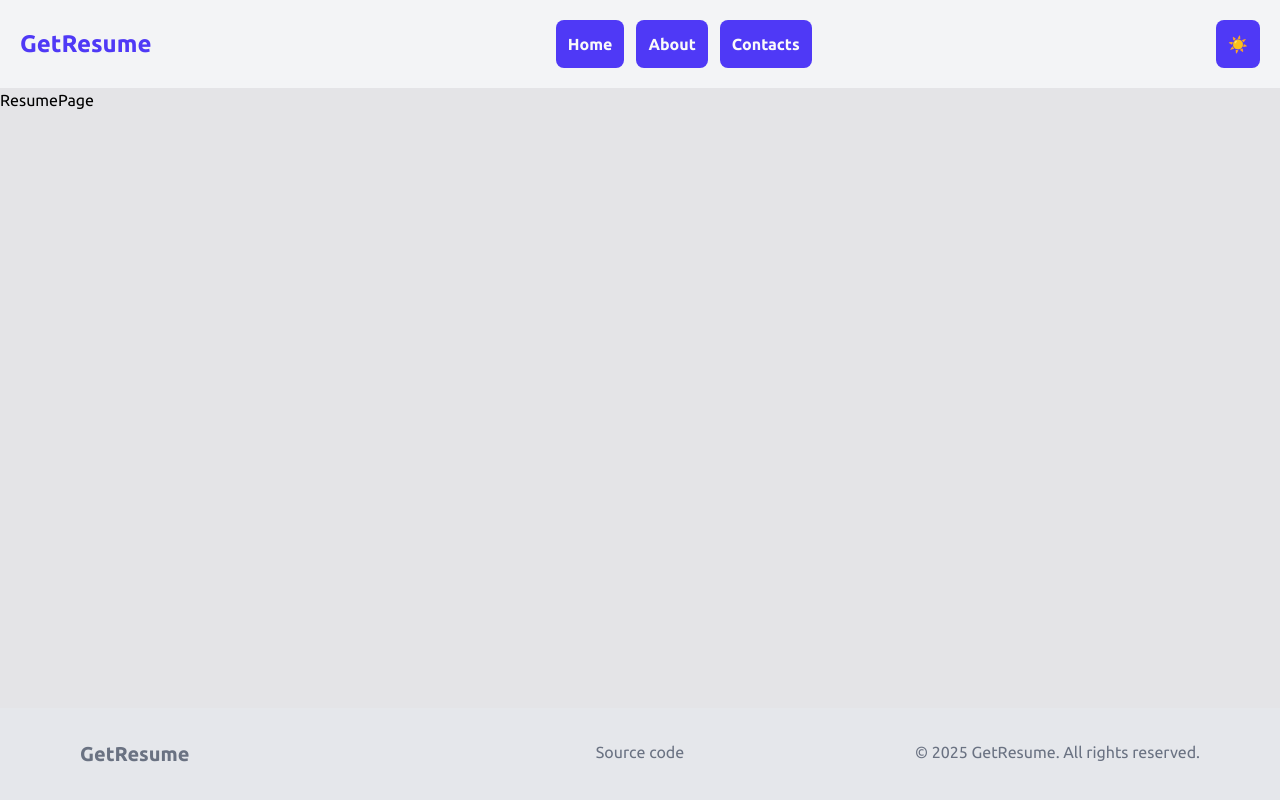
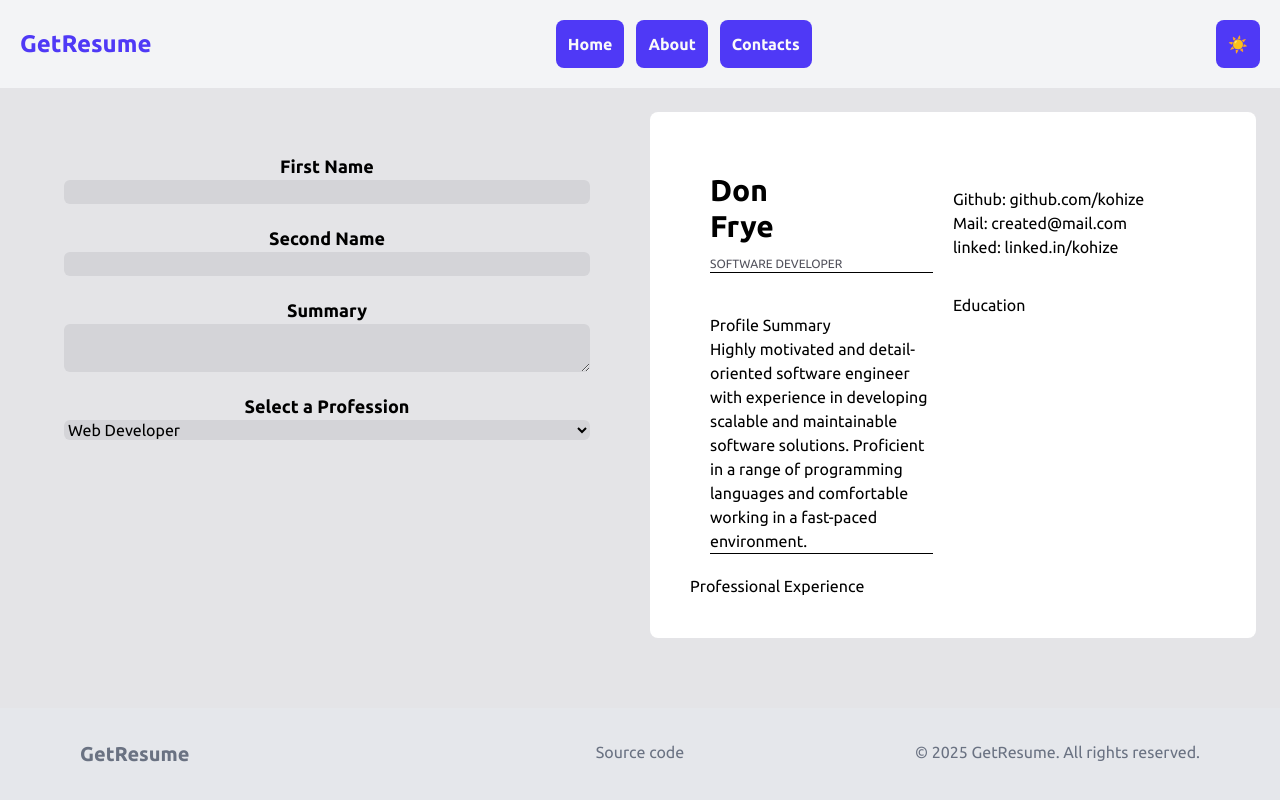
Before and after one commit to Kohize/GetResume, a React (Vite) app: page /resume in a window 1280 px wide. Built offline with nearby package versions, Linux system fonts and the light colour scheme.

Commit message:
form and resumepreview

```diff
--- a/src/Pages/ResumePage.jsx
+++ b/src/Pages/ResumePage.jsx
@@ -1,5 +1,12 @@
 import React from 'react';
+import Form from '../features/Form/Form';
+import ResumePreview from '../features/ResumePreview/ResumePreview';
 
 export default function ResumePage() {
-  return <div>ResumePage</div>;
+  return (
+    <div className="grid grid-cols-2 gap-x-5 py-6 px-6">
+      <Form />
+      <ResumePreview />
+    </div>
+  );
 }
--- /dev/null
+++ b/src/components/Input/Input.jsx
@@ -0,0 +1,74 @@
+import React from 'react';
+import { useDispatch } from 'react-redux';
+import {
+  setFirstName,
+  setSecondName,
+  setJob,
+  setSummary,
+} from '../../features/ResumePreview/ResumeSlice';
+
+export default function Input({ html, type, children, fieldType }) {
+  const dispatch = useDispatch();
+  const PROFESSIONS = [
+    'Web Developer',
+    'Front-End Developer',
+    'Back-End Developer',
+    'Full-Stack Developer',
+    'Mobile Developer',
+    'UI Designer',
+    'Game Developer',
+    'Data Scientist',
+  ];
+
+  const ACTIONS = {
+    firstName: setFirstName,
+    secondName: setSecondName,
+    job: setJob,
+    summary: setSummary,
+  };
+
+  const handleOnChange = (e) => {
+    const action = ACTIONS[html];
+    if (action) {
+      dispatch(action(e.target.value));
+    }
+  };
+
+  const fieldVariants = {
+    input: (
+      <input
+        type={type}
+        onChange={handleOnChange}
+        className="bg-zinc-300 rounded-md"
+      />
+    ),
+    textarea: (
+      <textarea
+        name={html}
+        onChange={handleOnChange}
+        className="bg-zinc-300 rounded-md"></textarea>
+    ),
+    select: (
+      <select
+        name="profession"
+        id="profession"
+        onChange={handleOnChange}
+        className="bg-zinc-300 rounded-md">
+        {PROFESSIONS.map((item) => (
+          <option key={item} value={item}>
+            {item}
+          </option>
+        ))}
+      </select>
+    ),
+  };
+
+  return (
+    <div className="flex flex-col">
+      <label htmlFor={html} className="font-bold text-lg text-center ">
+        {children}
+      </label>
+      {fieldVariants[fieldType] || null}
+    </div>
+  );
+}
--- /dev/null
+++ b/src/features/Form/Form.jsx
@@ -0,0 +1,22 @@
+import React from 'react';
+import Input from '../../components/Input/Input';
+
+export default function Form() {
+  return (
+    <form className="flex flex-col p-10 gap-y-5">
+      <Input html={'firstName'} type={'text'} fieldType={'input'}>
+        First Name
+      </Input>
+      <Input html={'secondName'} type={'text'} fieldType={'input'}>
+        Second Name
+      </Input>
+      <Input html={'summary'} type={'text'} fieldType={'textarea'}>
+        Summary
+      </Input>
+      <Input html={'firstName'} type={'text'} fieldType={'select'}>
+        Select a Profession
+      </Input>
+      <label htmlFor="profession"></label>
+    </form>
+  );
+}
--- /dev/null
+++ b/src/features/ResumePreview/ResumePreview.jsx
@@ -0,0 +1,38 @@
+import React from 'react';
+import { useSelector } from 'react-redux';
+
+export default function ResumePreview() {
+  const resumeData = useSelector((state) => state.initialResumeData);
+  const { firstName, secondName, job, summary } = resumeData;
+
+  return (
+    <section className="py-10 px-10 bg-white rounded-lg grid grid-cols-2">
+      <div className="p-5">
+        <h3 className="font-semibold text-3xl">{firstName}</h3>
+        <h3 className="font-semibold text-3xl mb-3">{secondName}</h3>
+        <p className="text-xs text-zinc-600 uppercase">{job}</p>
+        <hr />
+      </div>
+      <div className="flex flex-col justify-center">
+        <p>Github: github.com/kohize</p>
+        <p>Mail: created@mail.com</p>
+        <p>linked: linked.in/kohize</p>
+      </div>
+      <div className="p-5">
+        <h3>Profile Summary</h3>
+        <p>{summary}</p>
+        <hr />
+      </div>
+      <div>
+        <h3>Education</h3>
+        <p></p>
+        <p></p>
+      </div>
+      <div>
+        <h3>Professional Experience</h3>
+        <h4></h4>
+        <p></p>
+      </div>
+    </section>
+  );
+}
--- /dev/null
+++ b/src/features/ResumePreview/ResumeSlice.js
@@ -0,0 +1,32 @@
+import { createSlice } from '@reduxjs/toolkit';
+
+const initialState = {
+  firstName: 'Don',
+  secondName: 'Frye',
+  job: 'Software Developer',
+  summary:
+    'Highly motivated and detail-oriented software engineer with experience in developing scalable and maintainable software solutions. Proficient in a range of programming languages and comfortable working in a fast-paced environment.',
+};
+
+const resumeSlice = createSlice({
+  name: 'resume',
+  initialState,
+  reducers: {
+    setFirstName: (state, action) => {
+      state.firstName = action.payload;
+    },
+    setSecondName: (state, action) => {
+      state.secondName = action.payload;
+    },
+    setJob: (state, action) => {
+      state.job = action.payload;
+    },
+    setSummary: (state, action) => {
+      state.summary = action.payload;
+    },
+  },
+});
+
+export const { setFirstName, setSecondName, setJob, setSummary } =
+  resumeSlice.actions;
+export default resumeSlice.reducer;
--- a/src/store.js
+++ b/src/store.js
@@ -1,9 +1,11 @@
 import { configureStore } from '@reduxjs/toolkit';
 import themeReducer from './utils/ThemeSlice/ThemeSlice';
+import resumeSlice from './features/ResumePreview/ResumeSlice';
 
 const store = configureStore({
   reducer: {
     theme: themeReducer,
+    initialResumeData: resumeSlice,
   },
 });
 
```
